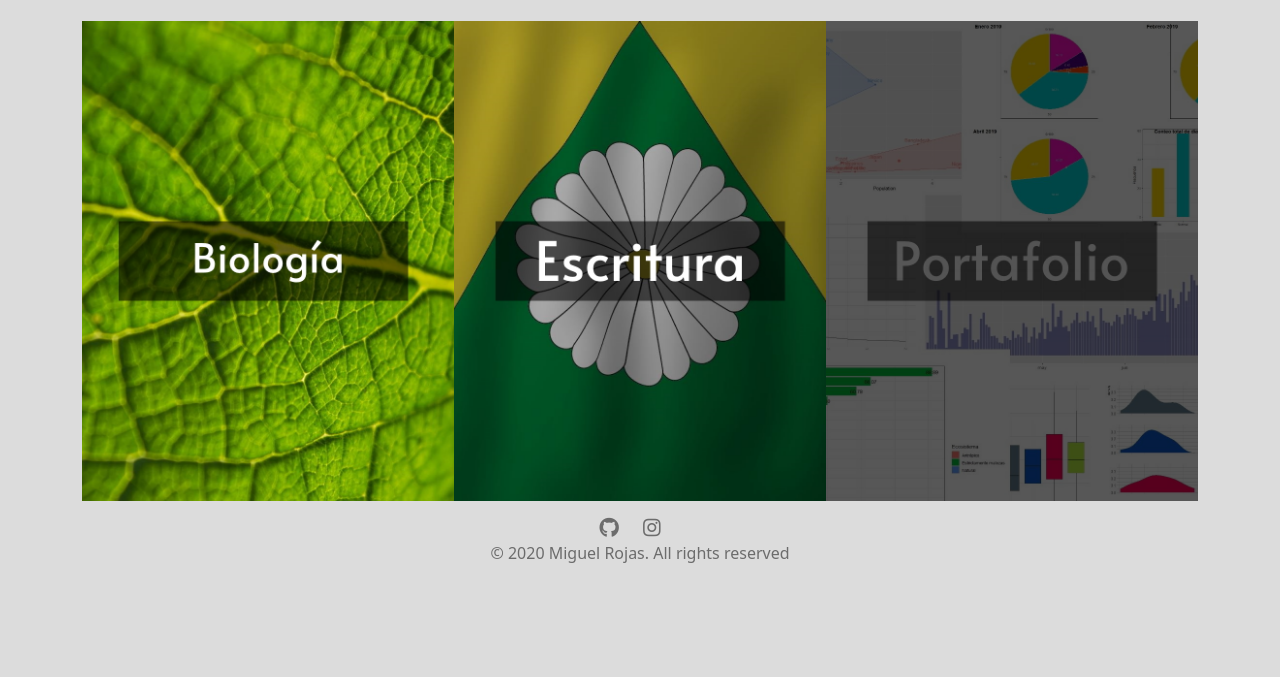
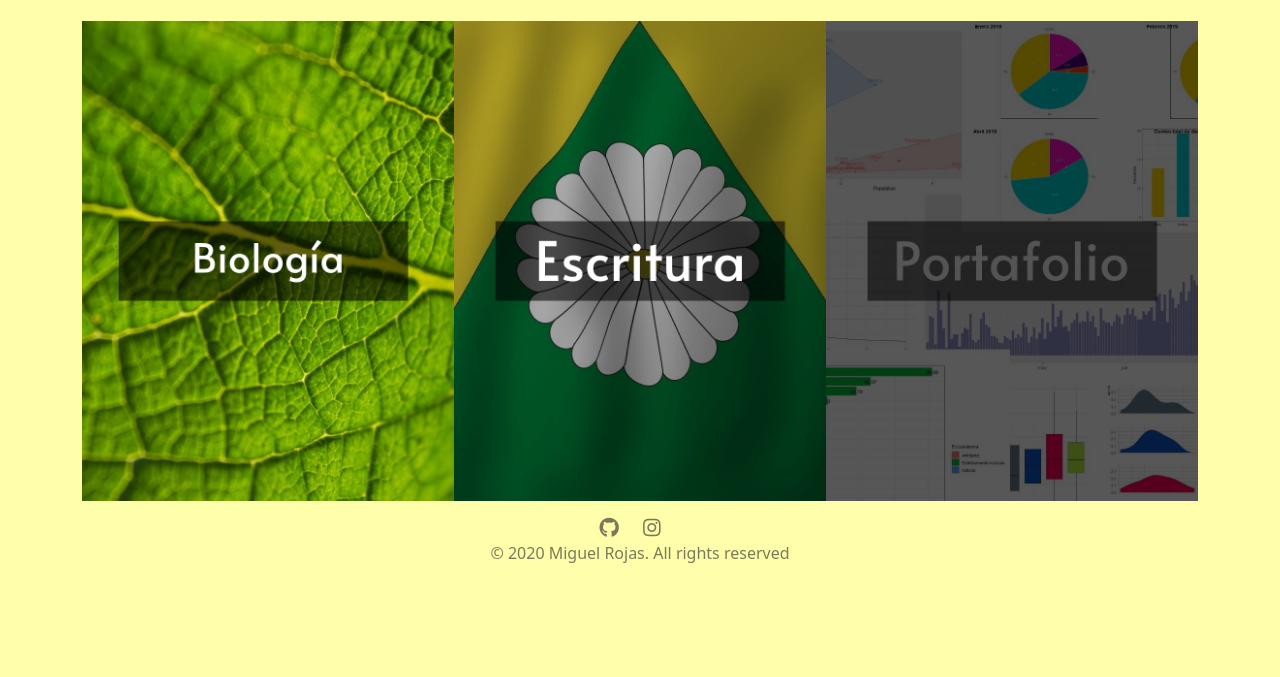
Before and after one commit to itsmiguelrojas/itsmiguelrojas.github.io, a plain HTML site: page index.html in a window 1280 px wide. Shown: the part 123-800 px from the top of the page. Drawn offline with nearby package versions, Linux system fonts and the light colour scheme.

Commit message:
Background color

```diff
--- a/landing.css
+++ b/landing.css
@@ -1,7 +1,7 @@
 @import url('https://fonts.googleapis.com/css2?family=Alata&display=swap');
 
 body {
-  background-color: #DCDCDC
+  background-color: #FFFFAB;
 }
 
 h1 {
```
